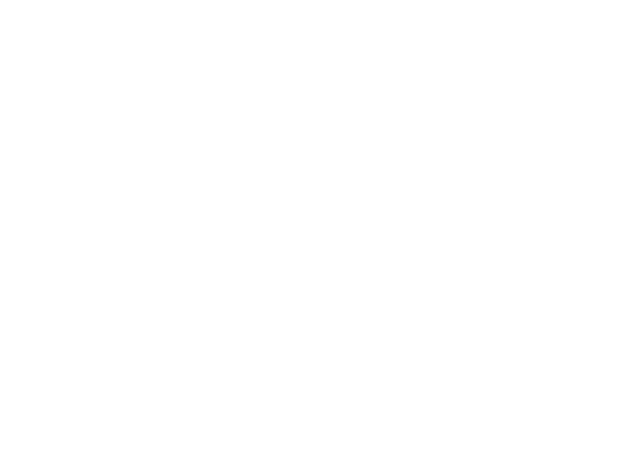
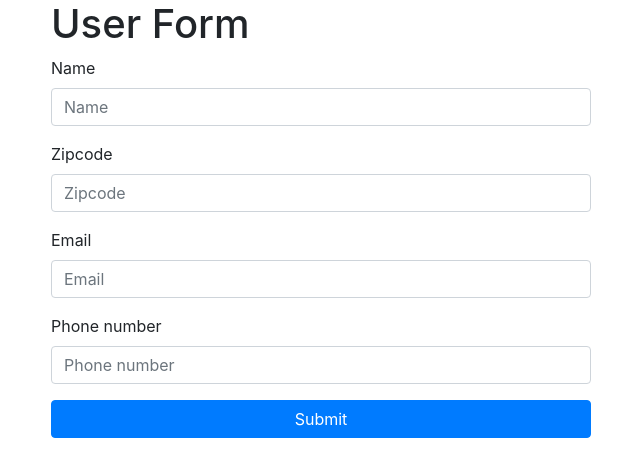
Before and after one commit to yusuphiqbal/js-form-validation, a plain HTML site: page index.html in a window 1280 px wide. Shown: the whole page, without its empty margins (319-959 px from the left). Drawn offline with nearby package versions, Linux system fonts and the light colour scheme.

Commit message:
Added markup for the user interface

```diff
--- a/index.html
+++ b/index.html
@@ -7,6 +7,36 @@
   <title>JavaScript Form Validation</title>
 </head>
 <body>
+  <div class="container">
+    <div class="row">
+      <div class="col-md-6 mx-auto">
+        <h1>User Form</h1>
+        <form>
+          <div class="form-group">
+            <label for="name">Name</label>
+            <input type="text" id="name" placeholder="Name" class="form-control">
+            <span class="invalid-feedback">Name must be between 2 and 10 characters</span>
+          </div>
+          <div class="form-group">
+            <label for="zipcode">Zipcode</label>
+            <input type="text" id="zipcode" placeholder="Zipcode" class="form-control">
+            <span class="invalid-feedback">Enter a valid zipcode</span>
+          </div>
+          <div class="form-group">
+            <label for="email">Email</label>
+            <input type="text" id="email" placeholder="Email" class="form-control">
+            <span class="invalid-feedback">Enter a valid email</span>
+          </div>
+          <div class="form-group">
+            <label for="phone">Phone number</label>
+            <input type="text" id="phone" placeholder="Phone number" class="form-control">
+            <span class="invalid-feedback">Enter a valid phone number</span>
+          </div>
+          <input type="submit" value="Submit" class="btn btn-primary btn-block">
+        </form>
+      </div>
+    </div>
+  </div>
   <script src="js/app.js"></script>
 </body>
 </html>
```
